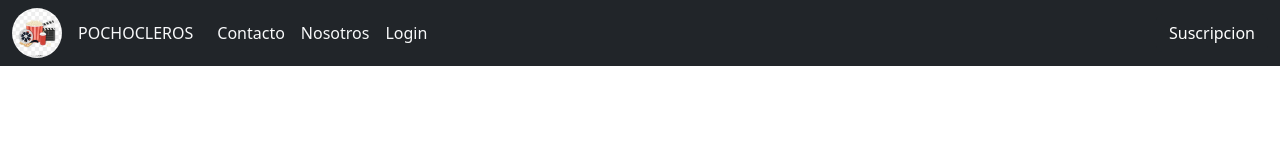
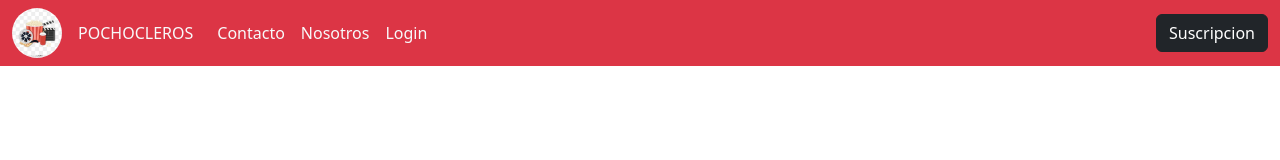
Before and after one commit to Mariabernardita/proyectocine, a plain HTML site: page index.html in a window 1280 px wide. Drawn offline with nearby package versions, Linux system fonts and the light colour scheme.

Commit message:
cambio de color a rojo

```diff
--- a/index.html
+++ b/index.html
@@ -9,7 +9,7 @@
 </head>
 <!-- Agregar al body mt-5 para que el navbar no tape el slider -->
 <body class="mt-5">
-  <nav class="navbar navbar-expand-lg bg-dark fixed-top">
+  <nav class="navbar navbar-expand-lg bg-danger fixed-top">
     <div class="container-fluid">
       <img class="rounded-circle" src="/images/logo2.jpg" width="50" height="50" alt="logo">
       <div class="letra text-light mx-3">POCHOCLEROS</div>
```
